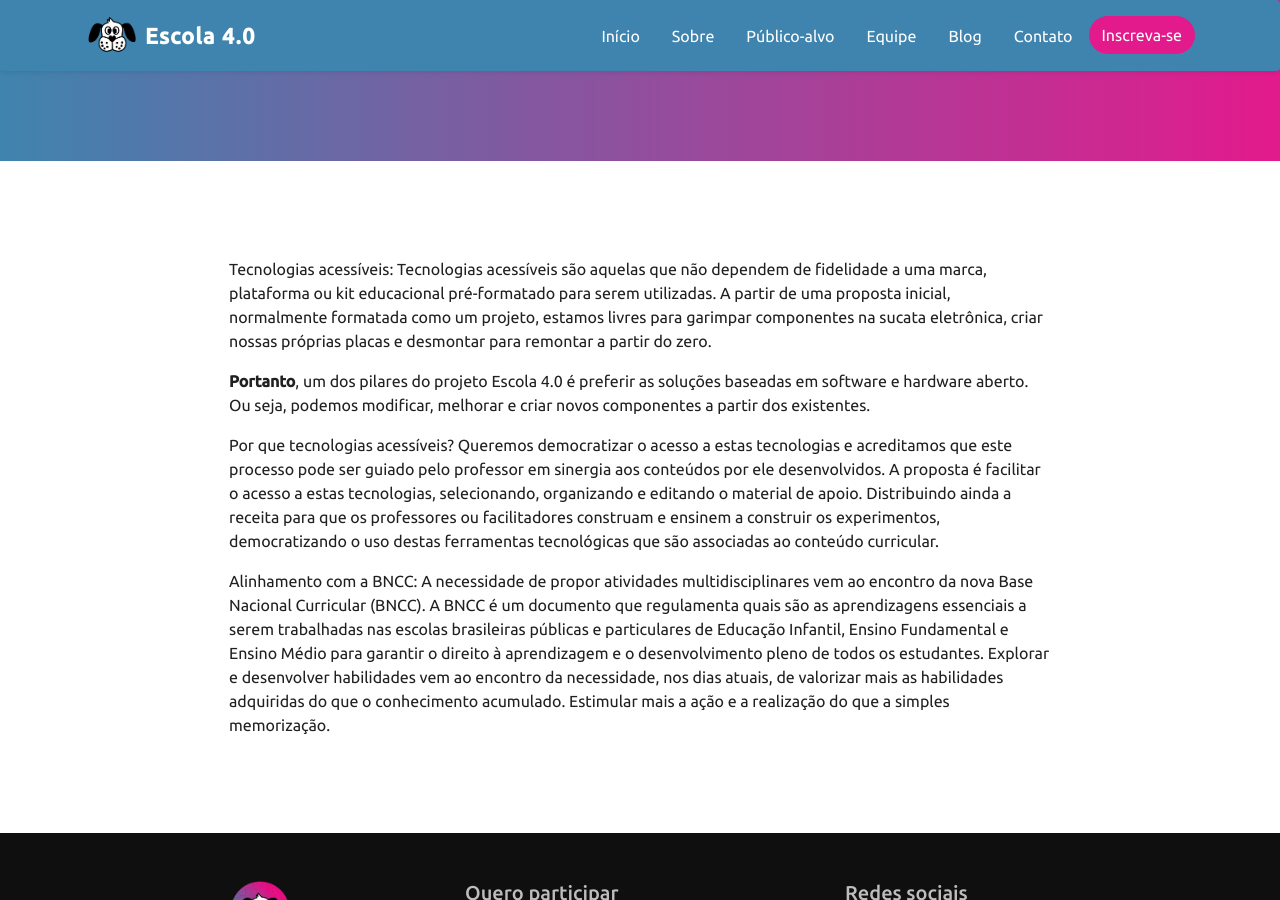
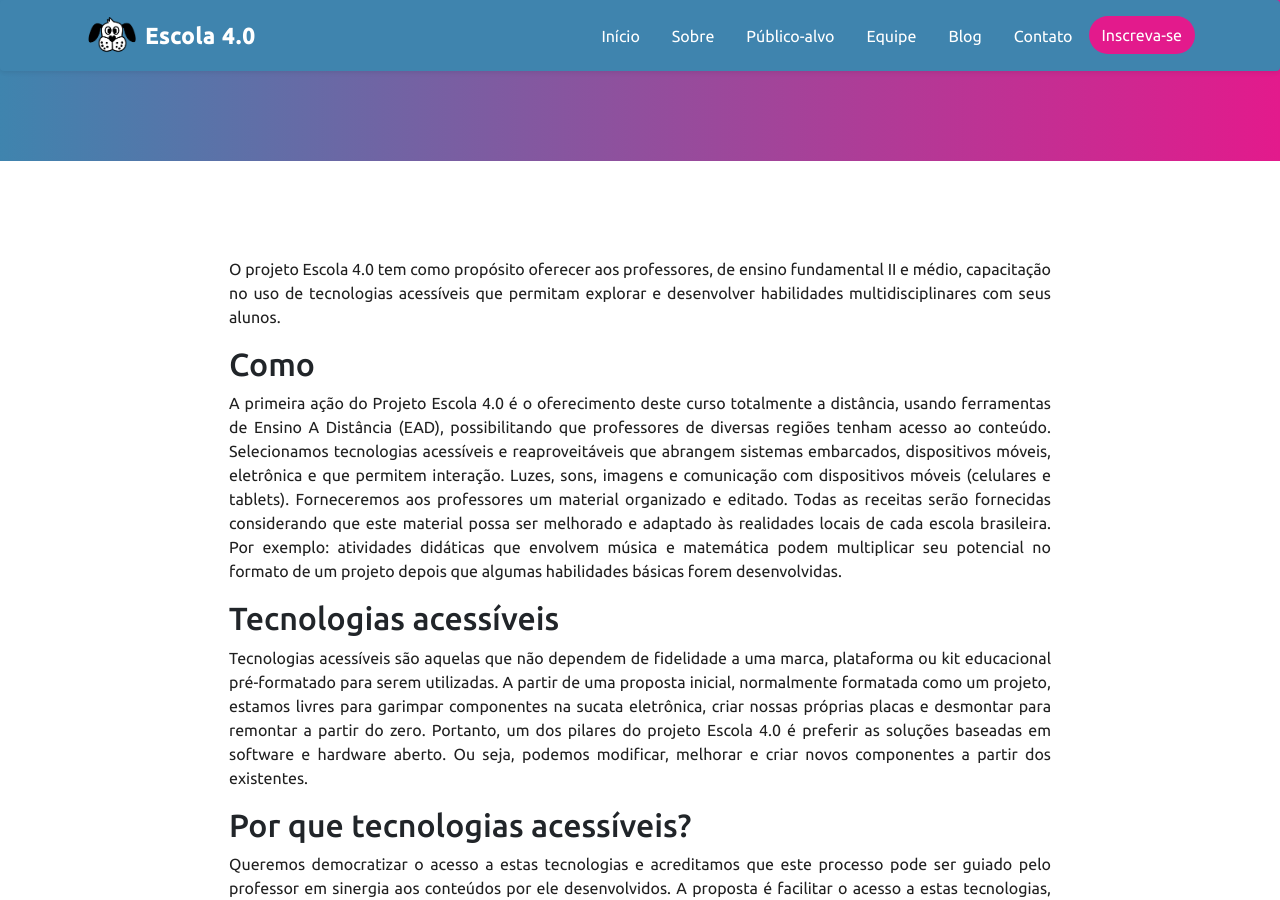
Before and after one commit to FBSeletronica/site-escola-40, a Jekyll site: the page built from sobre.md, in a window 1280 px wide and 900 px high, scrolled down 469 px. Built offline with Jekyll 4.4.1, drawn with Linux system fonts in a browser that asks for light colours; nearby versions of some CDN libraries; some of the changed text lies outside the part shown.

Commit message:
Adicionando texto na pagina sobre

```diff
--- a/_layouts/page.html
+++ b/_layouts/page.html
@@ -16,7 +16,7 @@ layout: default
 <div class="container">
     <div class="row">
         <div class="col">
-        <div class="content">
+        <div class="content text-justify">
             {{ content }}
         </div>
         </div>
--- a/sobre.md
+++ b/sobre.md
@@ -2,17 +2,58 @@
 layout: page
 title: Sobre o nosso projeto
 ---
-Tecnologias acessíveis:
-Tecnologias acessíveis são aquelas que não dependem de fidelidade a uma marca, plataforma ou kit educacional pré-formatado para serem utilizadas. A partir de uma proposta inicial, normalmente formatada como um projeto, estamos livres para garimpar componentes na sucata eletrônica, criar nossas próprias placas e desmontar para remontar a partir do zero.
+O projeto Escola 4.0 tem como propósito oferecer aos professores, de ensino
+fundamental II e médio, capacitação no uso de tecnologias acessíveis que
+permitam explorar e desenvolver habilidades multidisciplinares com seus alunos.
+
+## Como
+
+A primeira ação do Projeto Escola 4.0 é o oferecimento deste curso totalmente a
+distância, usando ferramentas de Ensino A Distância (EAD), possibilitando que
+professores de diversas regiões tenham acesso ao conteúdo.
+Selecionamos tecnologias acessíveis e reaproveitáveis que abrangem sistemas
+embarcados, dispositivos móveis, eletrônica e que permitem interação. Luzes,
+sons, imagens e comunicação com dispositivos móveis (celulares e tablets).
+Forneceremos aos professores um material organizado e editado. Todas as receitas
+serão fornecidas considerando que este material possa ser melhorado e adaptado às
+realidades locais de cada escola brasileira. Por exemplo: atividades didáticas que
+envolvem música e matemática podem multiplicar seu potencial no formato de um projeto
+depois que algumas habilidades básicas forem desenvolvidas.
+
+## Tecnologias acessíveis
+
+Tecnologias acessíveis são aquelas que não dependem de fidelidade a uma marca,
+plataforma ou kit educacional pré-formatado para serem utilizadas. A partir de
+uma proposta inicial, normalmente formatada como um projeto, estamos livres para
+garimpar componentes na sucata eletrônica, criar nossas próprias placas e desmontar
+para remontar a partir do zero.
+Portanto, um dos pilares do projeto Escola 4.0  é preferir as soluções baseadas em
+software e hardware aberto. Ou seja, podemos modificar, melhorar e criar novos
+componentes a partir dos existentes.
+
+## Por que tecnologias acessíveis?
+
+Queremos democratizar o acesso a estas tecnologias e acreditamos que este processo
+pode ser guiado pelo professor em sinergia aos conteúdos por ele desenvolvidos.
+ A proposta é facilitar o acesso a estas tecnologias, selecionando, organizando
+ e editando o material de apoio. Distribuindo ainda a receita para que os professores
+ ou facilitadores construam e ensinem a construir os experimentos, democratizando o
+ uso destas ferramentas tecnológicas que são associadas ao conteúdo curricular.
 
 
+## Alinhamento com a BNCC
 
-**Portanto**, um dos pilares do projeto Escola 4.0  é preferir as soluções baseadas em software e hardware aberto. Ou seja, podemos modificar, melhorar e criar novos componentes a partir dos existentes.
+A necessidade de propor atividades multidisciplinares vem ao encontro da nova Base
+Nacional Curricular (BNCC). A BNCC é um documento que regulamenta quais são as
+aprendizagens essenciais a serem trabalhadas nas escolas brasileiras públicas e
+particulares de Educação Infantil, Ensino Fundamental e Ensino Médio para garantir
+o direito à aprendizagem e o desenvolvimento pleno de todos os estudantes.
+Explorar e desenvolver habilidades vem ao encontro da necessidade, nos dias atuais,
+de valorizar mais as habilidades adquiridas do que o conhecimento acumulado. Estimular
+mais a ação e a realização do que a simples memorização.
 
-Por que tecnologias acessíveis?
-Queremos democratizar o acesso a estas tecnologias e acreditamos que este processo pode ser guiado pelo professor em sinergia aos conteúdos por ele desenvolvidos.
-A proposta é facilitar o acesso a estas tecnologias, selecionando, organizando e editando o material de apoio. Distribuindo ainda a receita para que os professores ou facilitadores construam e ensinem a construir os experimentos, democratizando o uso destas ferramentas tecnológicas que são associadas ao conteúdo curricular.
+## Público Alvo
 
-Alinhamento com a BNCC:
-A necessidade de propor atividades multidisciplinares vem ao encontro da nova Base Nacional Curricular (BNCC). A BNCC é um documento que regulamenta quais são as aprendizagens essenciais a serem trabalhadas nas escolas brasileiras públicas e particulares de Educação Infantil, Ensino Fundamental e Ensino Médio para garantir o direito à aprendizagem e o desenvolvimento pleno de todos os estudantes.
-Explorar e desenvolver habilidades vem ao encontro da necessidade, nos dias atuais, de valorizar mais as habilidades adquiridas do que o conhecimento acumulado. Estimular mais a ação e a realização do que a simples memorização.
+Professores de escolas públicas e particulares de ensino fundamental 2 e médio.
+Estudantes de pedagogia ou cursos similares, coordenadores e diretores de escolas.
+Facilitadores envolvidos com, ou entusiastas, na melhoria da educação aos jovens.
```
Also changed, not shown: 2 other files.
